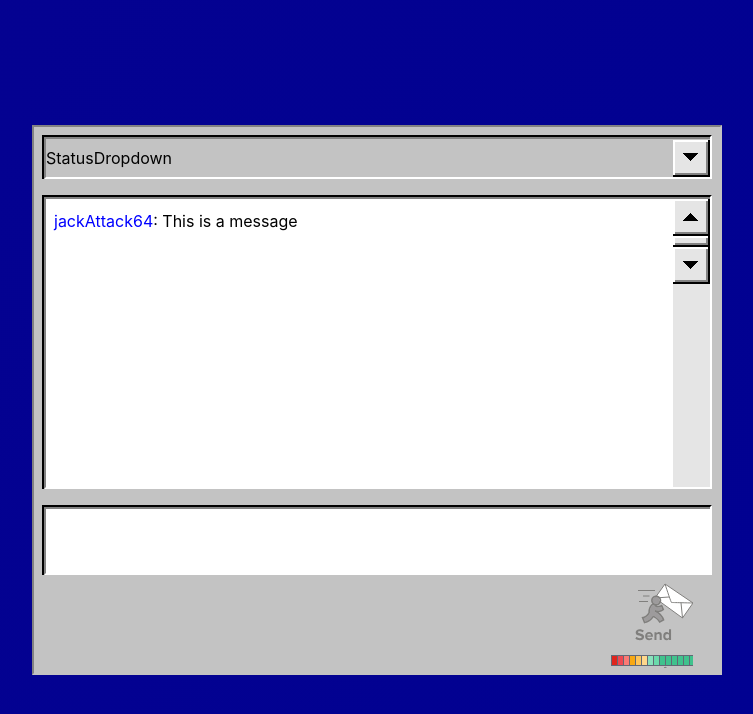
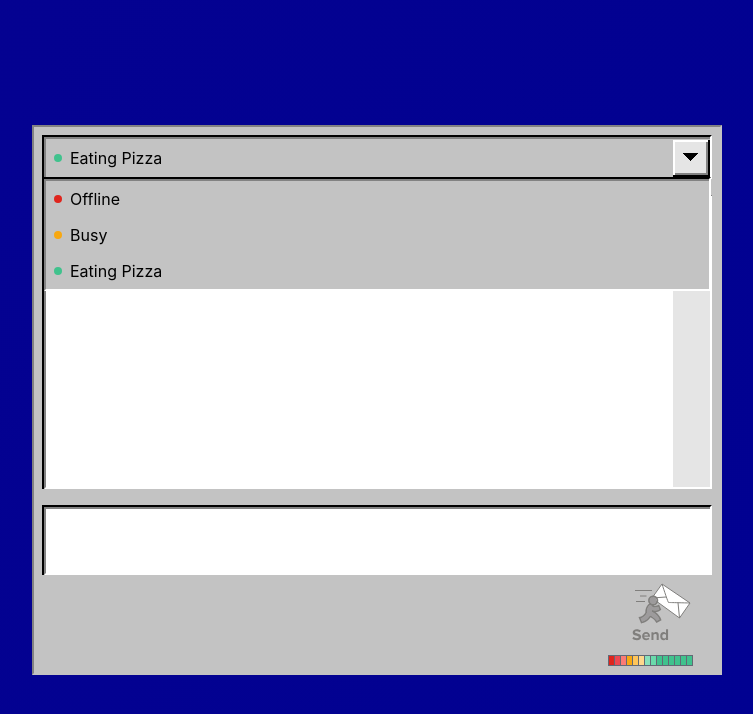
Before and after one commit to stephenc222/react-chatroom, a React (Create React App) app: page / in a window 1280 px wide. Both pictures are taken after a click on the button 953 px from the left and 157 px from the top of the page. Shown: the top 714 px of the page, without its empty margins (263-1016 px from the left). Built offline with nearby package versions, Linux system fonts and the light colour scheme.

Commit message:
implements StatusDropdown functionality

```diff
--- a/src/components/Box.tsx
+++ b/src/components/Box.tsx
@@ -2,9 +2,9 @@ import React from 'react'
 import { BoxProps } from '../types'
 import './Box.css'
 
-const Box: React.FunctionComponent<BoxProps> = ({children}) => {
+const Box: React.FunctionComponent<BoxProps> = ({children, boxStyle}) => {
   return (
-    <div className='box'>
+    <div style={boxStyle} className='box'>
       <div className='box-content'>
         {children}
       </div>
--- a/src/components/ChatBox/ChatBox.tsx
+++ b/src/components/ChatBox/ChatBox.tsx
@@ -11,6 +11,7 @@ const USER: string = 'jackAttack64'
 
 const ChatBox = () => {
   const [message, setMessage] = useState('')
+  const [status, setStatus] = useState('Eating Pizza')
   const [messageList, setMessageList] = useState([{ user: USER, text: 'This is a message'}])
   const onSubmit = (event: React.FormEvent<HTMLFormElement>) => {
     event.preventDefault()
@@ -28,7 +29,7 @@ const ChatBox = () => {
   }
   return (
     <div className='chatbox-container'>
-      <StatusDropdown onClick={onStatusDropdownClick} />
+      <StatusDropdown status={status} setStatus={setStatus} onClick={onStatusDropdownClick} />
       <MessageList messageList={messageList} />
       <Form onSubmit={onSubmit}>
         <MessageInput message={message} onChange={onChange}/>
--- a/src/components/StatusDropdown.tsx
+++ b/src/components/StatusDropdown.tsx
@@ -1,15 +1,71 @@
-import React from 'react'
+import React, { useRef, useState, useEffect } from 'react'
 import { StatusDropdownProps } from '../types'
 import ArrowButton from './ArrowButton'
 import Box from './Box'
 import './StatusDropdown.css'
 
-const StatusDropdown: React.FunctionComponent<StatusDropdownProps> = ({ onClick }) => {
+const STATUS_LIST: string[] = ['Offline', 'Busy', 'Eating Pizza']
+
+const MAP_DOT_COLOR: { [key: string]: string } = {
+  Offline: '#DF251D',
+  Busy: '#F8A811',
+  'Eating Pizza': '#40C28D'
+}
+
+interface StatusDropdownItemProps {
+  onClick: (value: string) => void
+  value: string
+}
+
+const StatusDropdownItem: React.FunctionComponent<StatusDropdownItemProps> = ({ onClick, value }) => {
+  return (
+    <div onClick={() => onClick(value)} style={{display: 'flex', alignItems: 'center', paddingTop: 8, paddingBottom: 8, paddingLeft: 8 }}>
+      <span style={{width: 8, height: 8, borderRadius: '50%', backgroundColor: MAP_DOT_COLOR[value]}}/><span style={{paddingLeft: 8}}>{value}</span>
+    </div>
+  )
+}
+
+
+const StatusDropdown: React.FunctionComponent<StatusDropdownProps> = ({ status, setStatus }) => {
+  const dropdownRef = useRef<HTMLDivElement>(null)
+  const [width, setWidth] = useState(0)
+  const [left, setLeft] = useState(0)
+  const [show, toggleShow] = useState(false)
+
+  useEffect(() => {
+    if (dropdownRef.current) {
+      const { width, left } = dropdownRef.current?.getBoundingClientRect()
+      setWidth(width)
+      setLeft(left)
+    }
+  }, [dropdownRef])
+  const onDropdownClick = () => {
+    toggleShow(!show)
+  }
+  const onClick = (value: string) => {
+    setStatus(value)
+    toggleShow(false)
+  }
   return (
     <Box>
-      <div className='status-dropdown'>
-        <span>StatusDropdown</span>
-        <ArrowButton onClick={onClick} arrowType='down' />
+      <div ref={dropdownRef} className='status-dropdown'>
+        <div style={{display: 'flex', alignItems: 'center', paddingTop: 8, paddingBottom: 8, paddingLeft: 8}}>
+          <span style={{width: 8, height: 8, borderRadius: '50%', backgroundColor: MAP_DOT_COLOR[status]}}/><span style={{paddingLeft: 8}}>{status}</span>
+        </div>
+        <ArrowButton onClick={onDropdownClick} arrowType='down' />
+      </div>
+      <div
+        style={{
+          zIndex: 2,
+          background: '#C3C3C3',
+          position: 'absolute',
+          display: 'flex',
+          width: width + 5,
+          left: left - 4,
+        }}>
+      {show && <Box boxStyle={{margin: 0, width: '100%', cursor: 'pointer'}}>
+        {STATUS_LIST.map( value => <StatusDropdownItem value={value} onClick={onClick} />)}
+      </Box>}
       </div>
     </Box>
   )
--- a/src/components/SubmitButton.css
+++ b/src/components/SubmitButton.css
@@ -7,8 +7,8 @@
 .submit-button--progress {
   display: inline-block;
   border: none;
-  height: 85px;
-  width: 82px;
+  height: 83px;
+  width: 85px;
   margin-right: 27px;
   margin: 0;
   text-decoration: none;
@@ -30,8 +30,8 @@
   color: #ffffff;
   font-family: sans-serif;
   font-size: 1rem;
-  height: 85px;
-  width: 82px;
+  height: 83px;
+  width: 85px;
   margin-right: 27px;
   cursor: pointer;
   text-align: center;
--- a/src/types/index.ts
+++ b/src/types/index.ts
@@ -2,6 +2,7 @@
 export interface BoxProps {
   children?: React.ReactNode
   buttonBoxStyle?: React.CSSProperties
+  boxStyle?: React.CSSProperties
 }
 
 export interface ArrowButtonProps {
@@ -10,6 +11,8 @@ export interface ArrowButtonProps {
 }
 
 export interface StatusDropdownProps {
+  status: string
+  setStatus: React.Dispatch<React.SetStateAction<string>>
   onClick: (event: React.FormEvent<HTMLButtonElement>) => void
 }
 
```
